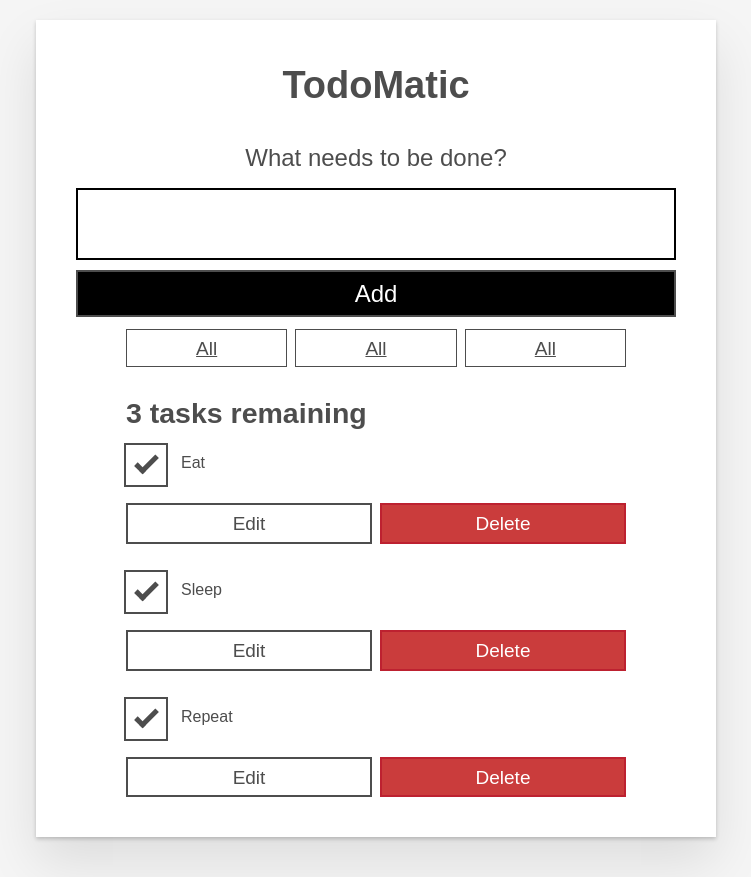
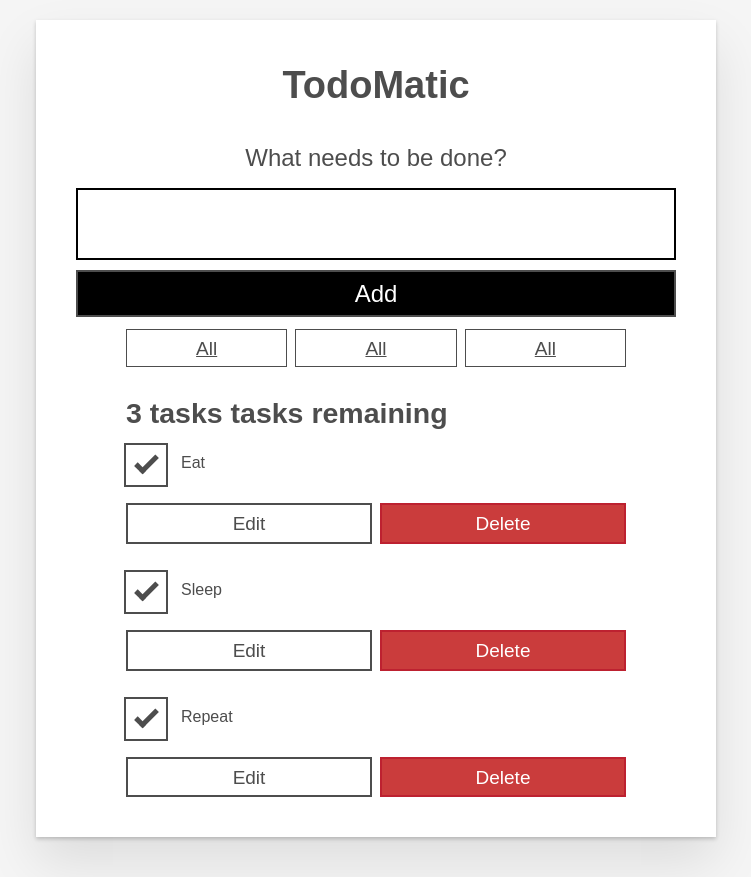
Before and after one commit to Tianma1970/TodoListInReact, a React (Create React App) app: page / in a window 1280 px wide. Shown: the whole page, without its empty margins (264-1015 px from the left). Built offline with nearby package versions, Linux system fonts and the light colour scheme.

Commit message:
make the remaining tasks dynamic

```diff
--- a/src/App.js
+++ b/src/App.js
@@ -12,6 +12,8 @@ function App(props) {
     setTasks([...tasks, newTask])
   }
   const taskList = tasks.map(task => <Todo id={task.id} name={task.name} completed={task.completed} key={task.id} />)
+  const tasksNoun = taskList.length !== 1 ? "tasks" : "task"
+  const headingText = `${taskList.length} ${tasksNoun} tasks remaining`
   return (
     <div className="todoapp stack-large">
       <h1>TodoMatic</h1>
@@ -21,7 +23,7 @@ function App(props) {
         <FilterButton />
         <FilterButton />
       </div>
-      <h2 id="list-heading">3 tasks remaining</h2>
+      <h2 id="list-heading">{headingText}</h2>
       <ul role="list" className="todo-list stack-large stack-exception" aria-labelledby="list-heading">
         {taskList}
       </ul>
```
